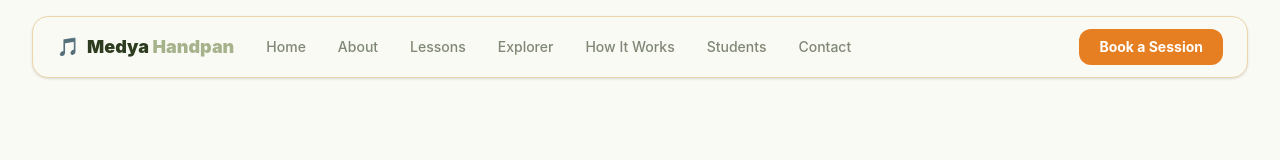
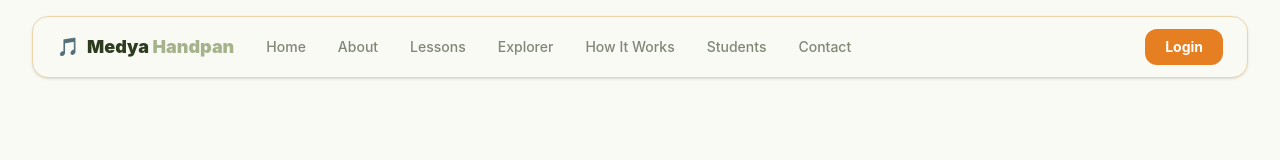
Before and after one commit to zarghammir/handpa-site-v3, a React (Vite) app: page /login in a window 1280 px wide. Shown: the top 160 px of the page. Built offline with nearby package versions, Linux system fonts and the light colour scheme; no server answers.

Commit message:
UI for the dashboard updated

```diff
--- a/src/components/BookingEmbed.jsx
+++ b/src/components/BookingEmbed.jsx
@@ -32,6 +32,11 @@ export default function BookingEmbed({
       cal("ui", {
         hideEventTypeDetails: false,
         layout: "month_view",
+        // Force light mode regardless of the device's color-scheme preference.
+        // Cal.com defaults to following `prefers-color-scheme`, which made the
+        // embed render dark on dark-mode devices — we always want light here
+        // to match the rest of the site (cream + forest palette).
+        theme: "light",
         // Match our forest brand color — propagates to buttons and accents
         // inside the cal.com iframe.
         cssVarsPerTheme: {
@@ -46,9 +51,12 @@ export default function BookingEmbed({
   // The config object is also where prefill values live — cal.com reads `name`
   // and `email` here and pre-populates the booker form so the student doesn't
   // retype info we already know.
+  // theme: "light" here belt-and-braces in case the cal("ui") call hasn't run
+  // yet when the iframe first mounts.
   const config = {
     layout: "month_view",
     useSlotsViewOnSmallScreen: "true",
+    theme: "light",
   };
   if (name) config.name = name;
   if (email) config.email = email;
--- a/src/components/Navbar.jsx
+++ b/src/components/Navbar.jsx
@@ -4,6 +4,11 @@ import { Link, useLocation } from "react-router-dom";
 const Navbar = () => {
   const [open, setOpen] = useState(false);
   const location = useLocation();
+
+  // Dashboard pages are a focused workspace — no marketing nav, no Book CTA.
+  // The dashboards have their own header with sign-out and any role-specific
+  // actions, so this component renders nothing on those routes.
+  if (location.pathname.startsWith("/dashboard")) return null;
 
   const homeSectionLink = (sectionId) => {
     return location.pathname === "/" ? `#${sectionId}` : `/#${sectionId}`;
@@ -80,14 +85,15 @@ const Navbar = () => {
           </span>
         </Link>
 
-        {/* Right — Buttons */}
+        {/* Right — Login button. Routes to /login; if already signed in,
+            ProtectedRoute on the dashboard handles the role-based redirect. */}
         <div className="hidden md:flex items-center gap-3">
-          <a
-            href={homeSectionLink("signup")}
+          <Link
+            to="/login"
             className="px-5 py-2 bg-orange text-white text-sm font-bold rounded-xl hover:bg-orange/90 transition-all duration-200"
           >
-            Book a Session
-          </a>
+            Login
+          </Link>
         </div>
 
         {/* Mobile menu button */}
@@ -186,13 +192,13 @@ const Navbar = () => {
           </a>
 
           <div className="pt-2 border-t border-sand">
-            <a
-              href={homeSectionLink("signup")}
+            <Link
+              to="/login"
               onClick={() => setOpen(false)}
               className="block text-center px-4 py-2.5 bg-orange text-white text-sm font-bold rounded-xl hover:bg-orange/90 transition-all"
             >
-              Book a Session
-            </a>
+              Login
+            </Link>
           </div>
         </div>
       )}
--- a/src/pages/InstructorDashboard.jsx
+++ b/src/pages/InstructorDashboard.jsx
@@ -203,12 +203,12 @@ export default function InstructorDashboard() {
   });
 
   return (
-    <div className="min-h-screen bg-cream pt-24 pb-16 px-4">
+    <div className="min-h-screen bg-cream pt-8 sm:pt-12 pb-16 px-4">
       <div className="max-w-6xl mx-auto">
         {/* Header */}
         <div className="mb-6 flex items-start justify-between gap-4">
           <div>
-            <h1 className="text-3xl font-black text-forest">
+            <h1 className="text-2xl sm:text-3xl font-black text-forest">
               Instructor Dashboard
             </h1>
             <p className="text-forest/50 text-sm mt-1">{user?.email}</p>
@@ -216,9 +216,9 @@ export default function InstructorDashboard() {
           <button
             type="button"
             onClick={handleSignOut}
-            className="text-sm font-semibold text-forest/60 hover:text-orange transition-colors"
+            className="px-4 py-2 bg-white border border-sand text-sm font-bold text-forest hover:bg-orange hover:text-white hover:border-orange rounded-xl transition-colors whitespace-nowrap"
           >
-            Sign out
+            Log out
           </button>
         </div>
 
--- a/src/pages/StudentDashboard.jsx
+++ b/src/pages/StudentDashboard.jsx
@@ -128,7 +128,7 @@ export default function StudentDashboard() {
     );
 
   return (
-    <div className="min-h-screen bg-cream pt-20 sm:pt-24 pb-16 px-4">
+    <div className="min-h-screen bg-cream pt-8 sm:pt-12 pb-16 px-4">
       {/* Header + tabs — narrow column even on desktop. The Book tab below
           breaks out wider so cal.com has room for its horizontal layout. */}
       <div className="max-w-2xl mx-auto">
@@ -144,9 +144,9 @@ export default function StudentDashboard() {
           <button
             type="button"
             onClick={handleSignOut}
-            className="text-sm font-semibold text-forest/60 hover:text-orange transition-colors whitespace-nowrap"
+            className="px-4 py-2 bg-white border border-sand text-sm font-bold text-forest hover:bg-orange hover:text-white hover:border-orange rounded-xl transition-colors whitespace-nowrap"
           >
-            Sign out
+            Log out
           </button>
         </div>
 
```
